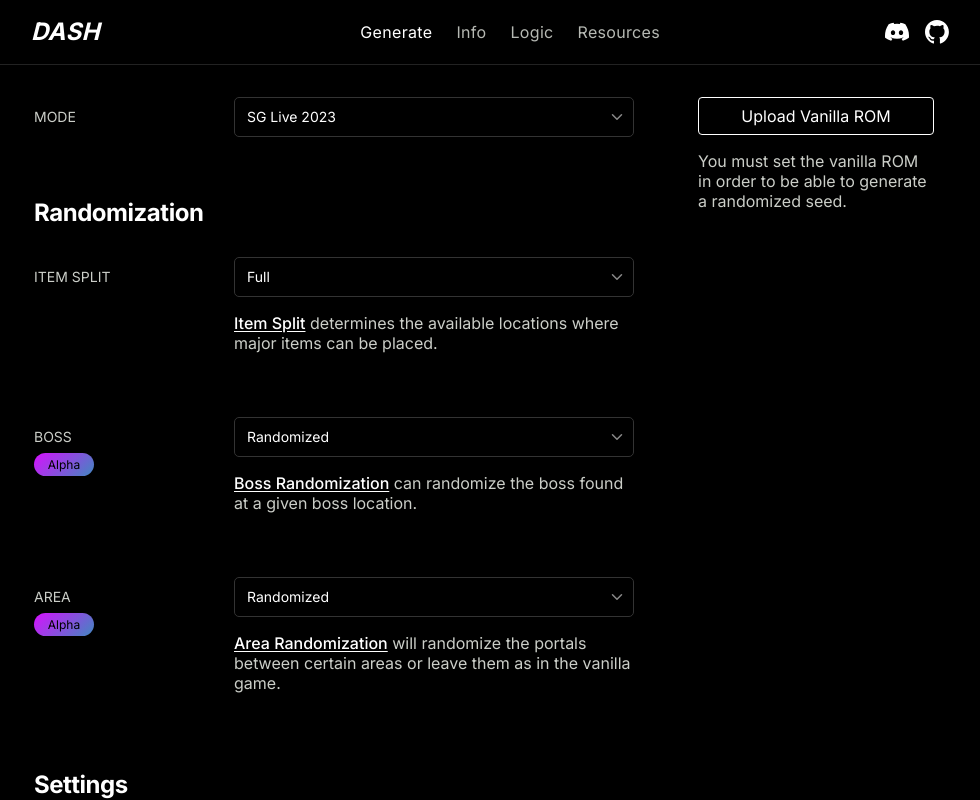
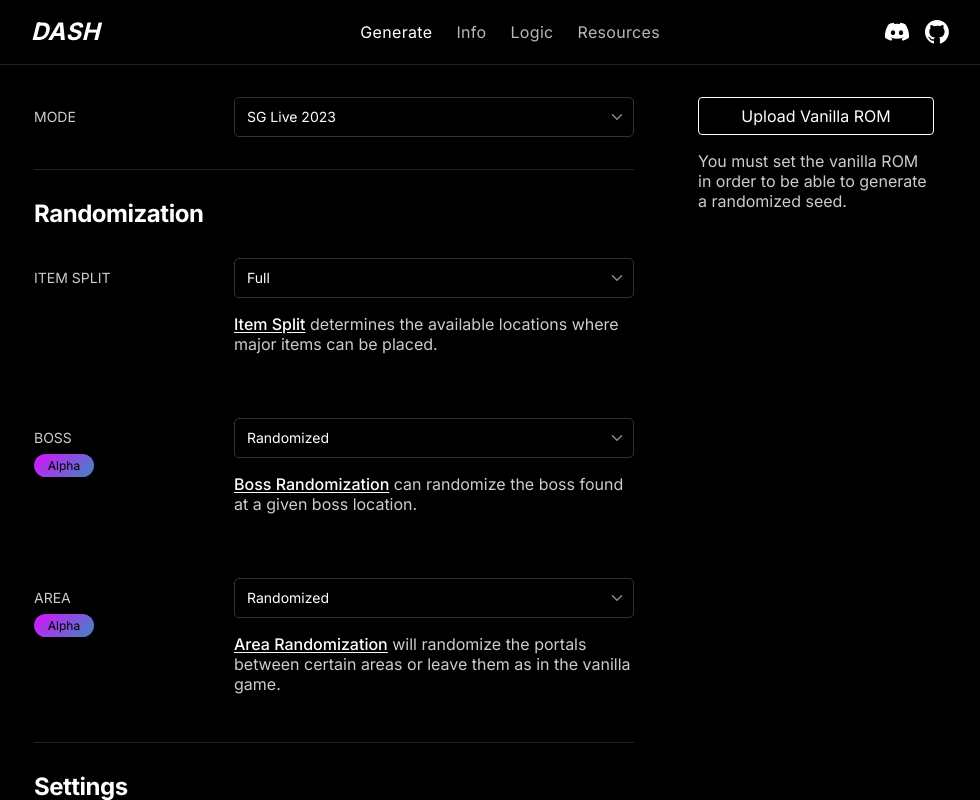
Before and after one commit to dashrando/dash-randomizer, a Next.js app in the folder apps/web/: page /generate in a window 1280 px wide. Shown: the whole page, without its empty margins (156-1136 px from the left). Built offline with nearby package versions, Linux system fonts and the light colour scheme.

Commit message:
add separator between generate sections

```diff
--- a/apps/web/app/generate/page.module.css
+++ b/apps/web/app/generate/page.module.css
@@ -22,11 +22,13 @@
 }
 
 .section.open {
-  margin-bottom: var(--spacer-16x);
+  margin-bottom: var(--spacer-8x);
 }
 
 .section + .section {
   margin-top: var(--spacer-4x);
+  padding-top: var(--spacer-8x);
+  border-top: 1px solid #222;
 }
 
 .heading {
```
